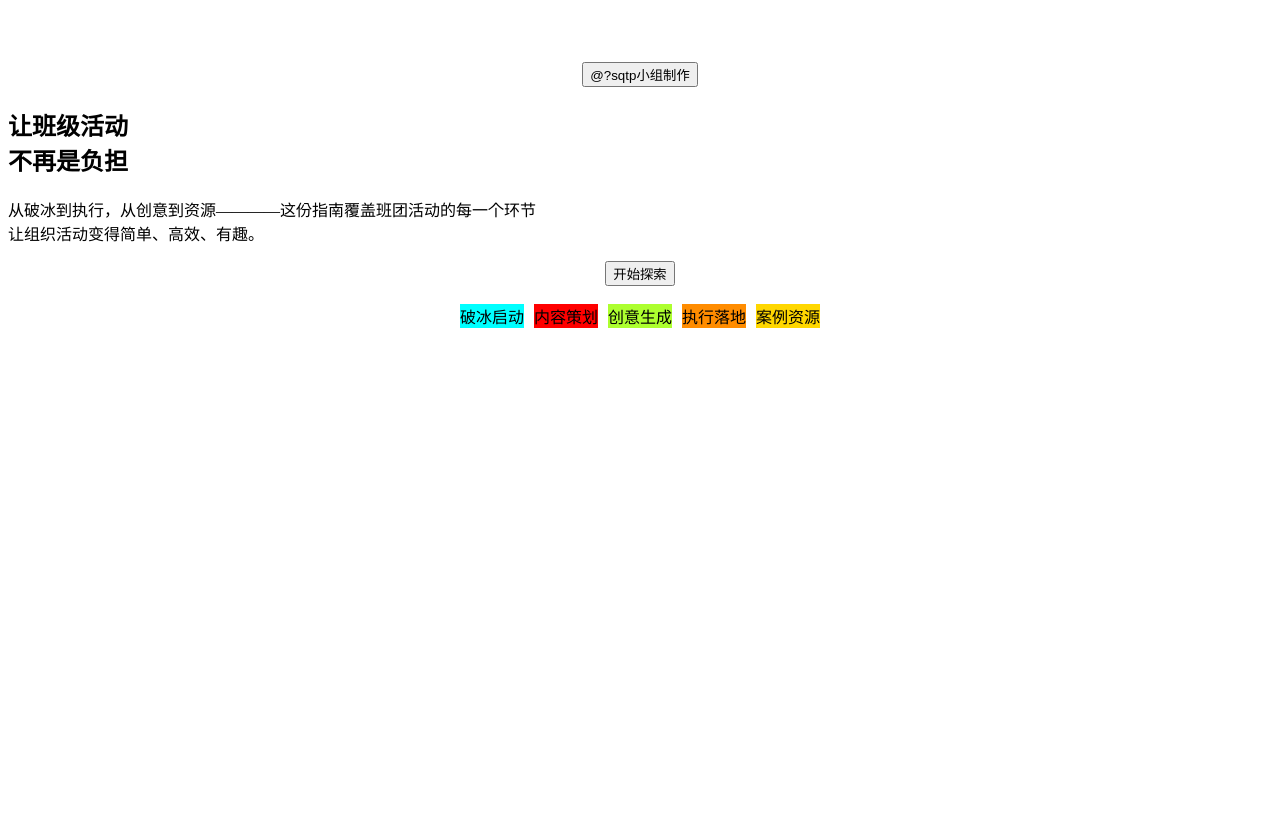
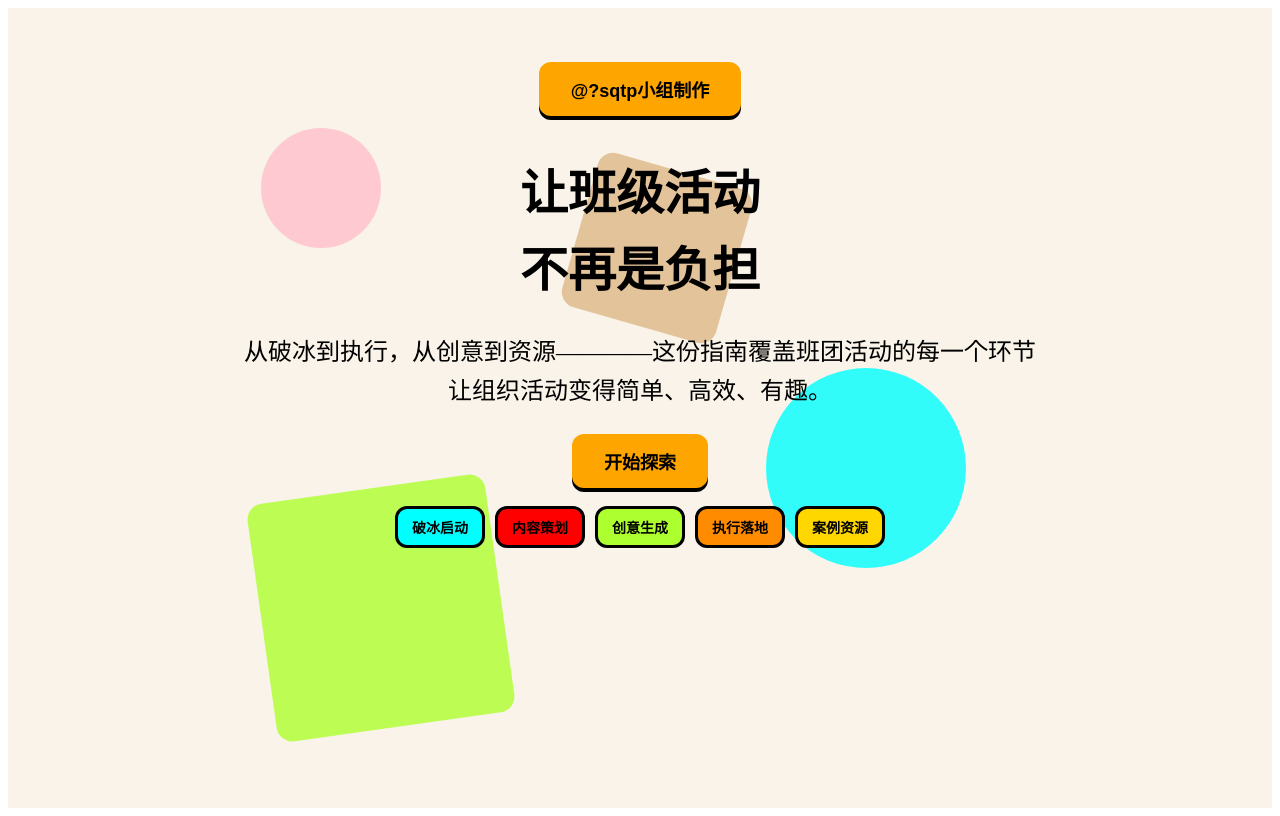
Before and after one commit to Chao-1011/WebTest, a plain HTML site: page index.html in a window 1280 px wide. Drawn offline with Linux system fonts and the light colour scheme; the site is published under a folder, as on GitHub Pages, so addresses that start at the root find nothing.

Commit message:
Update index.html

```diff
--- a/index.html
+++ b/index.html
@@ -4,7 +4,7 @@
     <meta charset="UTF-8">
     <title>班团建设指南</title>
     <script src="./WebTest/test.js"></script>
-    <link rel="stylesheet" href="/WebTest/style.css">
+    <link rel="stylesheet" href="style.css">
 </head>
 <body>
     <div class="page-container">
```
